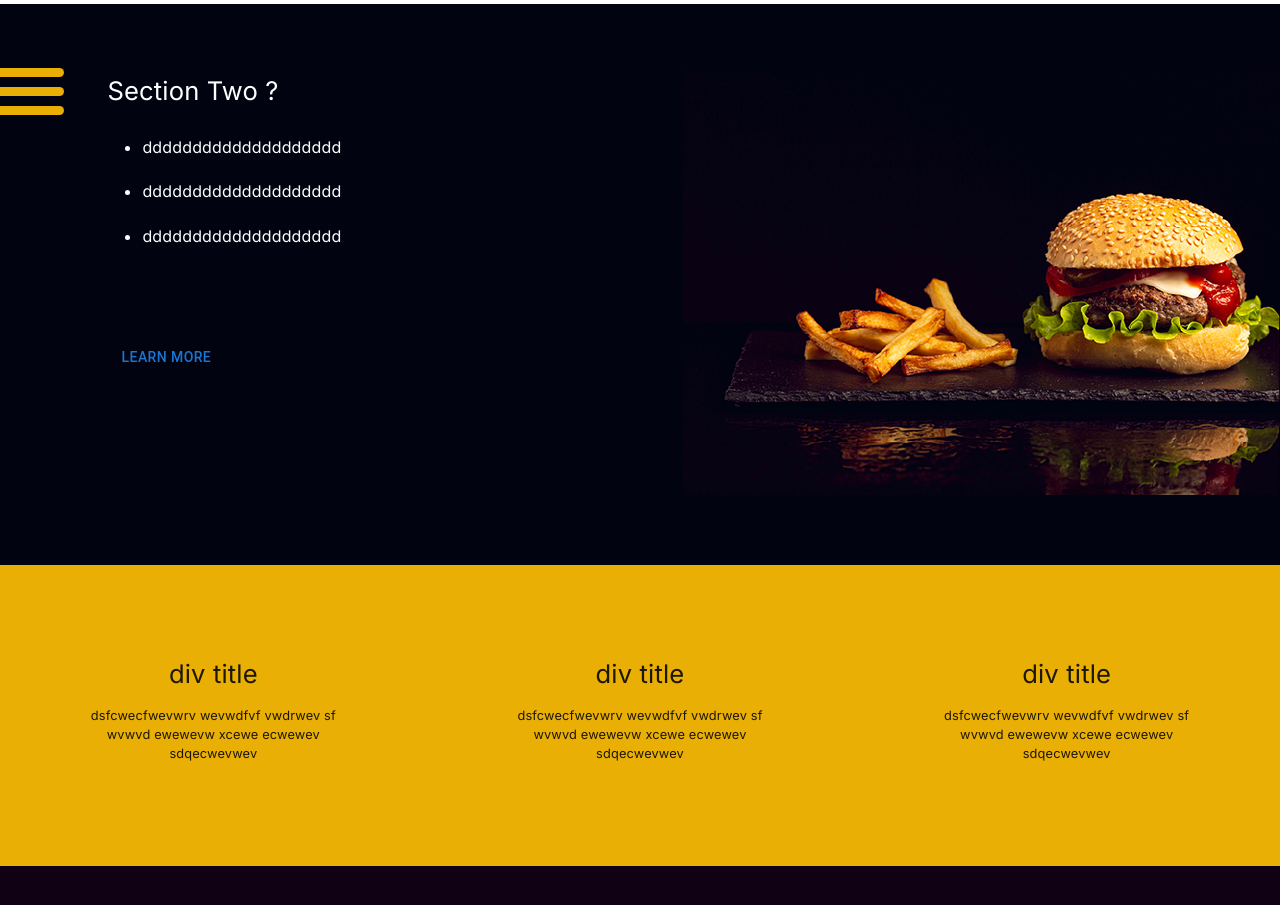
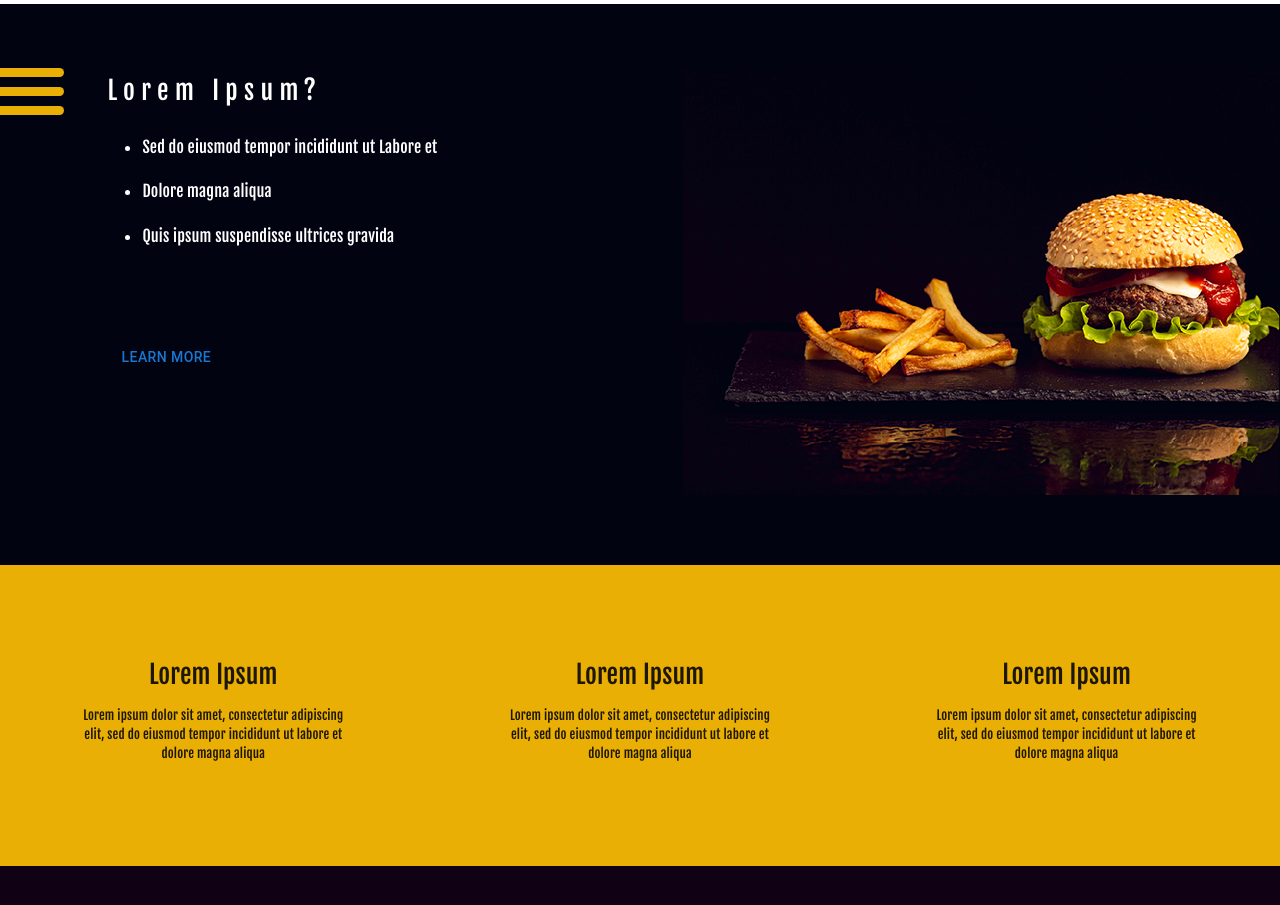
Before and after one commit to Karim-Karam/Burger, a Next.js app: page / in a window 1280 px wide. Shown: the part 721-1626 px from the top of the page. Built offline with nearby package versions, Linux system fonts and the light colour scheme; a web font is replaced by a local one.

Commit message:
change text

```diff
--- a/component/secondSection.js
+++ b/component/secondSection.js
@@ -36,12 +36,12 @@ const SecondSection = () => {
           className="sectionTwo-text-div"
         >
           <div className="sectionTwo-textTitle">
-            <span>Section Two ?</span>
+            <span>Lorem Ipsum?</span>
           </div>
           <ul className="sectionTwo-ul">
-            <li>dddddddddddddddddddd</li>
-            <li>dddddddddddddddddddd</li>
-            <li>dddddddddddddddddddd</li>
+            <li>   Sed do eiusmod tempor incididunt ut Labore et</li>
+            <li> Dolore magna aliqua</li>
+            <li> Quis ipsum suspendisse ultrices gravida </li>
           </ul>
           <div className="order-btn-div">
             <Button className="order-btn">Learn more</Button>
--- a/component/yellowdiv.js
+++ b/component/yellowdiv.js
@@ -11,10 +11,9 @@ const Yellowdiv = () => {
         transition={{ duration: 1, delay: 2 }}
         className="yellow-element"
       >
-        <span className="yellow-element-title"> div title </span>
+        <span className="yellow-element-title">Lorem Ipsum </span>
         <p>
-          dsfcwecfwevwrv wevwdfvf vwdrwev sf wvwvd ewewevw xcewe ecwewev
-          sdqecwevwev
+        Lorem ipsum dolor sit amet, consectetur adipiscing elit, sed do eiusmod tempor incididunt ut labore et dolore magna aliqua
         </p>
       </motion.div>
       <motion.div
@@ -23,10 +22,9 @@ const Yellowdiv = () => {
         transition={{ duration: 1 }}
         className="yellow-element"
       >
-        <span className="yellow-element-title"> div title </span>
+        <span className="yellow-element-title"> Lorem Ipsum</span>
         <p>
-          dsfcwecfwevwrv wevwdfvf vwdrwev sf wvwvd ewewevw xcewe ecwewev
-          sdqecwevwev
+        Lorem ipsum dolor sit amet, consectetur adipiscing elit, sed do eiusmod tempor incididunt ut labore et dolore magna aliqua
         </p>
       </motion.div>
       <motion.div
@@ -35,10 +33,9 @@ const Yellowdiv = () => {
         transition={{ duration: 1, delay: 1 }}
         className="yellow-element"
       >
-        <span className="yellow-element-title"> div title </span>
+        <span className="yellow-element-title"> Lorem Ipsum </span>
         <p>
-          dsfcwecfwevwrv wevwdfvf vwdrwev sf wvwvd ewewevw xcewe ecwewev
-          sdqecwevwev
+        Lorem ipsum dolor sit amet, consectetur adipiscing elit, sed do eiusmod tempor incididunt ut labore et dolore magna aliqua
         </p>
       </motion.div>
     </div>
--- a/src/app/globals.css
+++ b/src/app/globals.css
@@ -1,8 +1,10 @@
 @import url("https://fonts.googleapis.com/css2?family=ADLaM+Display&display=swap");
+@import url('https://fonts.googleapis.com/css2?family=Fjalla+One&display=swap');
 
 body {
   background-color: #100115;
   /* font-family: "ADLaM Display", cursive !important; */
+  font-family: 'Fjalla One', sans-serif !important;
 }
 
 @media only screen and (max-width: 750px) {
@@ -132,6 +134,7 @@ body {
   font-size: 2vw;
   line-height: 1;
   padding: 5px;
+  letter-spacing: 0.5vw;
   padding-top: 10px;
   text-align: start;
 }
```
